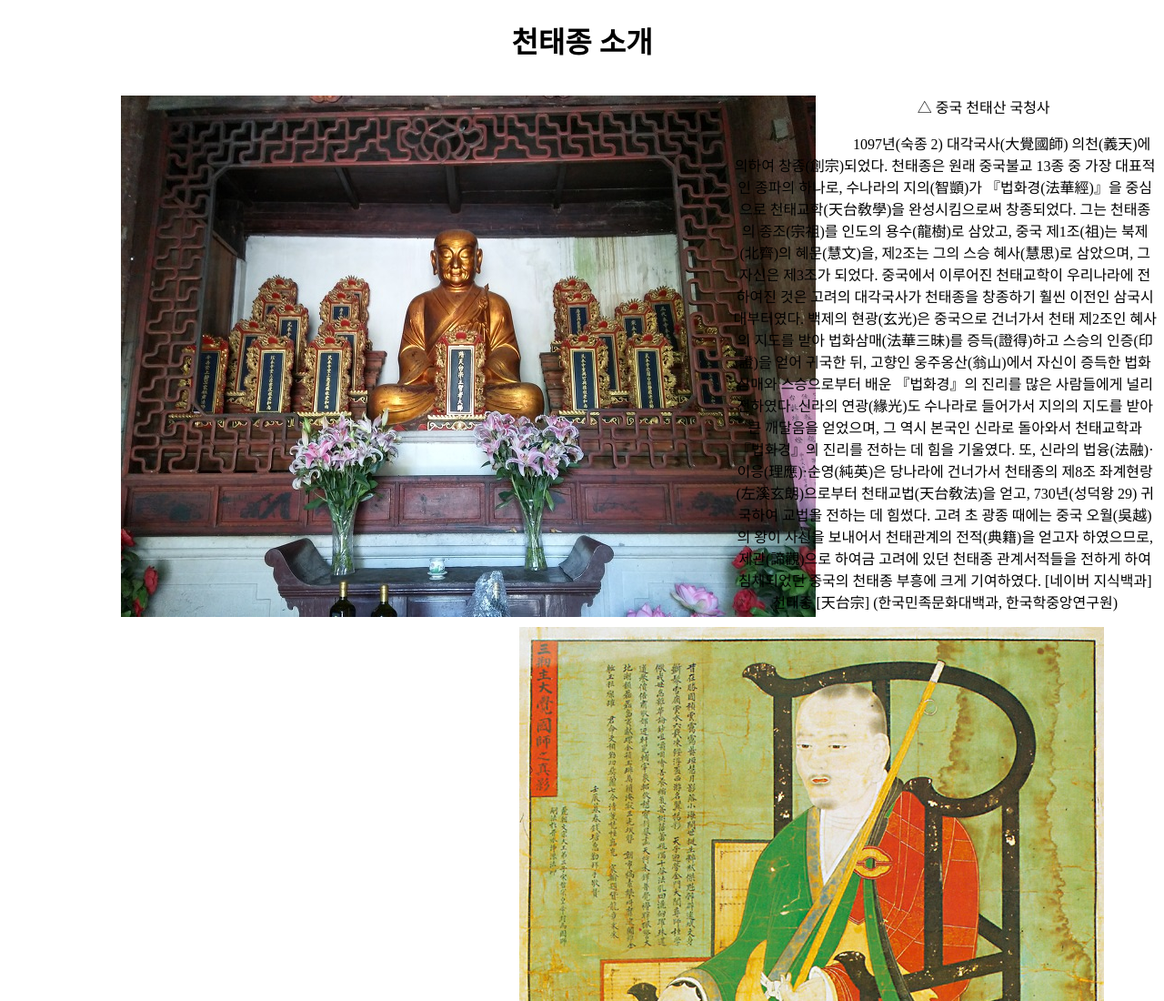
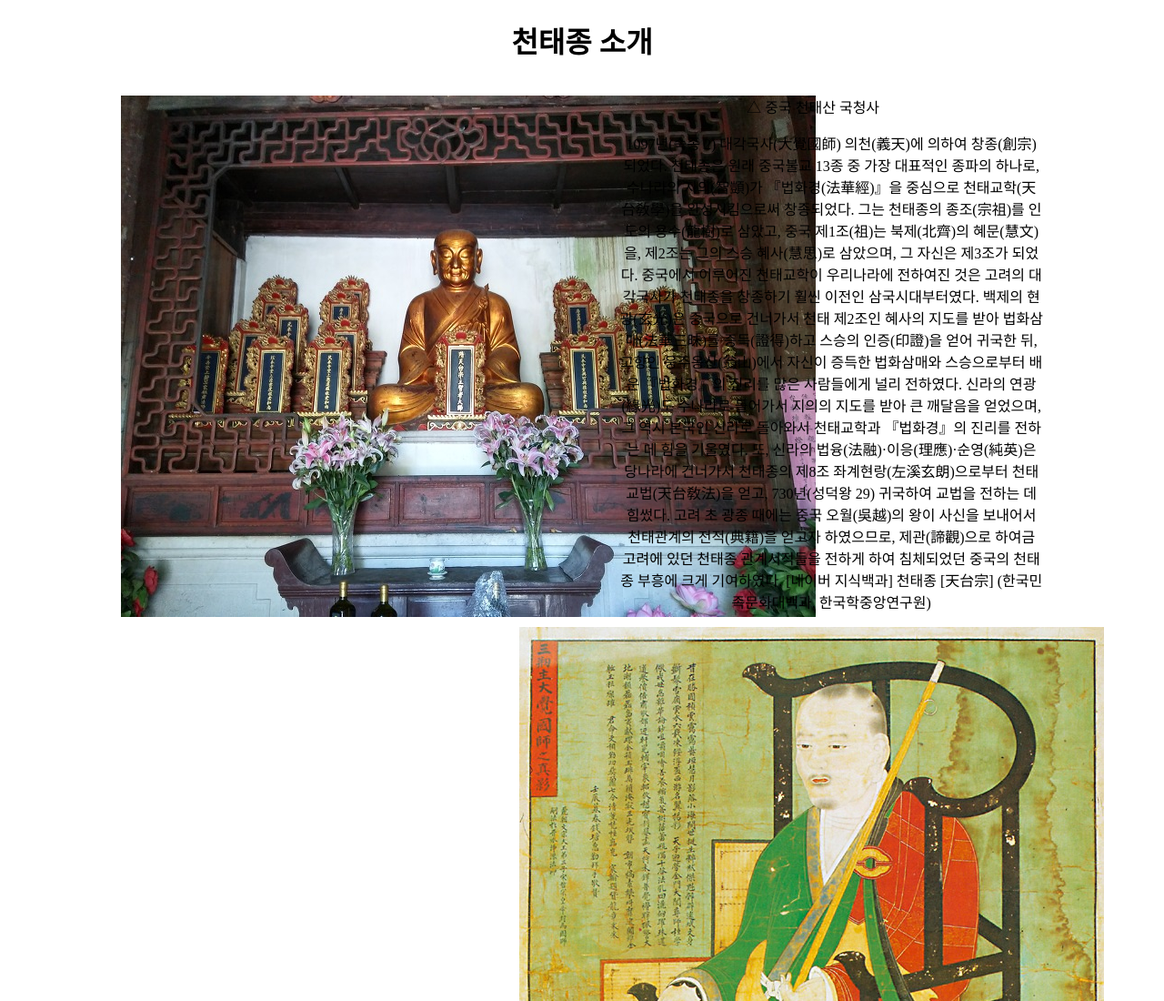
Before and after one commit to kimnayeun/kimnayeun.github.com, a plain HTML site: page 천태종.html in a window 1280 px wide. Shown: the top 1100 px of the page at 91% size. Drawn offline with Linux system fonts and the light colour scheme.

Commit message:
margin-right: 125px;

```diff
--- a/천태종.html
+++ b/천태종.html
@@ -12,7 +12,7 @@
 .second-column {
   width: 40%;
   float: right;
-  text-indent: 125px;
+  margin-right: 125px;
 }
 </style>
 
```
